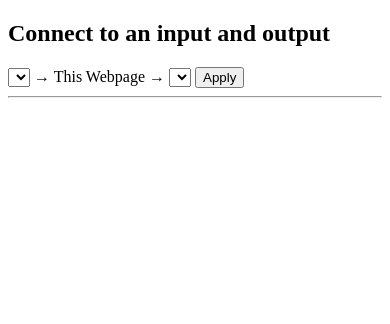
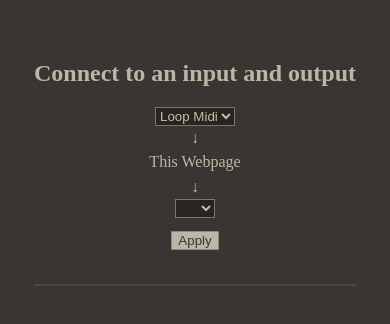
Before and after one commit to jankrum/webMidiController, a plain HTML site: page index.html in a window 390 px wide. Drawn offline with Linux system fonts and the light colour scheme.

Commit message:
changed style.css to work better on small screens

```diff
--- a/index.html
+++ b/index.html
@@ -8,16 +8,22 @@
     <meta http-equiv="X-UA-Compatible" content="IE=edge">
     <meta name="viewport" content="width=device-width, initial-scale=1.0">
     <title>Midi Controller</title>
-    <!-- <link rel="stylesheet" href="style.css"> -->
+    <link rel="stylesheet" href="style.css">
 </head>
 
 <body>
     <div class="connectionManager">
         <h2>Connect to an input and output</h2>
 
-        <select id="midiIn"></select>
+        <select id="midiIn">
+            <option value="loopMidi">Loop Midi</option>
+        </select>
 
-        <label>&rarr; This Webpage &rarr;</label>
+        <label class="wide">&rarr;</label>
+        <label class="thin">&darr;</label>
+        <label>This Webpage</label>
+        <label class="wide">&rarr;</label>
+        <label class="thin">&darr;</label>
 
         <select id="midiOut"></select>
 
@@ -26,7 +32,7 @@
 
     <hr>
 
-    <div class="case" style="visibility: hidden">
+    <div class="case" style="display: none">
         <div class="module">
             <label for="pot1">LOLOLOL</label>
             <input type="range" name="pot1" id="pot1" min="0" max="127">
--- a/style.css
+++ b/style.css
@@ -1,38 +1,75 @@
 body {
-    margin: 0;
+    padding-top: 1em;
     text-align: center;
-    background-color: #211e20;
+    background-color: #393532;
 }
 
 h2,
 label {
-    color: #e9efec;
+    color: #BEB6A4;
 }
 
-select,
+select {
+    min-width: 3em;
+
+    background-color: #272422;
+    color: #C8BCA2;
+
+    cursor: pointer;
+}
+
 button {
-    background-color: #e9efec;
-    color: #211e20;
-    border: 1px solid #a0a08b;
+    margin: 1em;
+
+    background-color: #BEB6A4;
+    color: #393532;
+
+    border: 1px solid #908674;
+
+    cursor: pointer;
 }
 
 select:focus,
 button:focus {
-    background-color: #211e20;
-    color: #e9efec;
-    border: 1px solid #a0a08b;
+    outline: none;
+    background-color: #9D511B;
+    color: #272422;
 
-    outline: none;
+    border: 1px solid #272422;
 }
 
-select:disabled,
-button:disabled {
-    background-color: #e9efec;
-    color: #a0a08b;
-    border: 1px solid #a0a08b;
+@media screen and (min-width:481px) {
+    label.thin {
+        display: none;
+    }
+}
+
+@media screen and (max-width:480px) {
+    body {
+        padding-top: 2em;
+    }
+
+    label.wide {
+        display: none;
+    }
+
+    div.connectionManager {
+        display: flex;
+        flex-direction: column;
+        align-items: center;
+    }
+
+    div.connectionManager>label {
+        margin: 0.2em;
+    }
+
+    div.connectionManager>button {
+        margin: 1em;
+    }
 }
 
 hr {
     margin: 20px 7%;
-    border: 1px solid #a0a08b;
+    border: 1px solid #4A453D;
+    background-color: #4A453D;
 }
```
